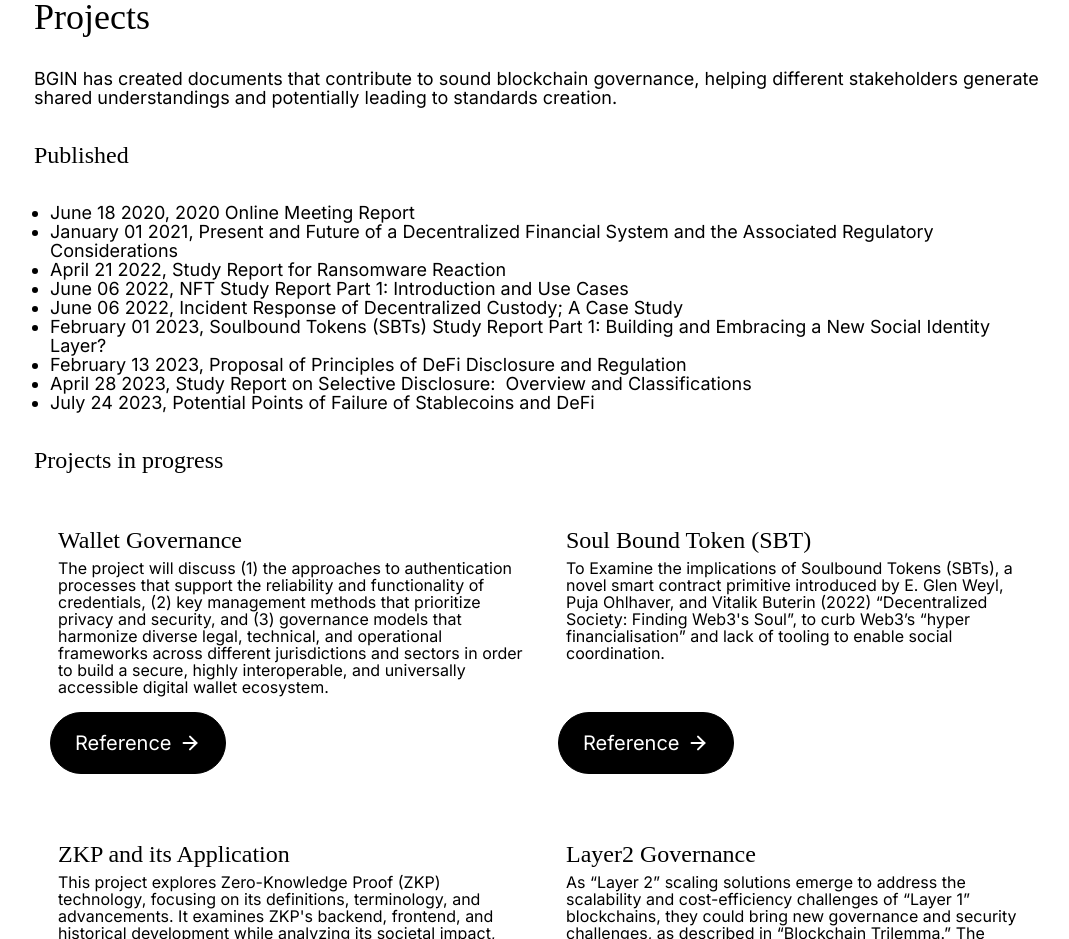
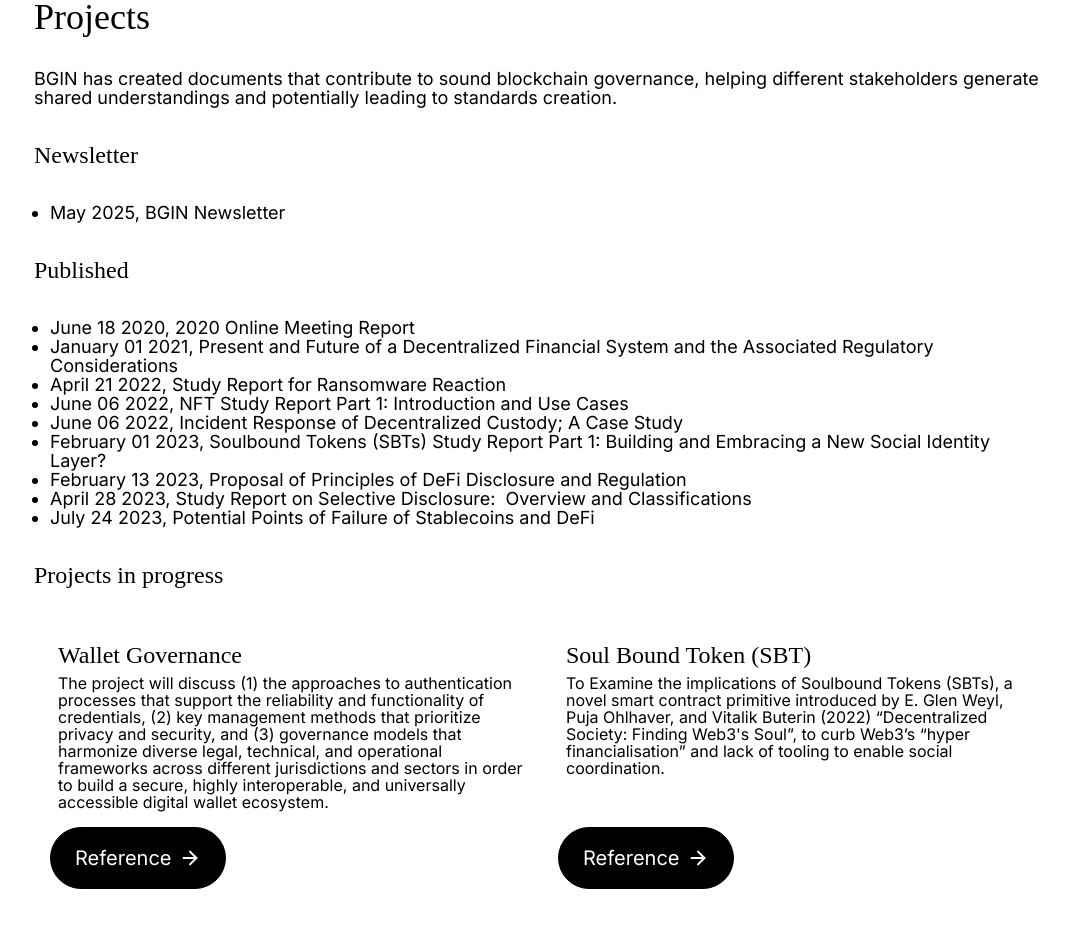
Before and after one commit to bgin-global/bgin-homepage, a Next.js app: page /activities in a window 1280 px wide. Shown: the part 1460-2399 px from the top of the page, without its empty margins (94-1163 px from the left). Built offline with nearby package versions, Linux system fonts and the light colour scheme.

Commit message:
Update page.tsx

```diff
--- a/app/activities/page.tsx
+++ b/app/activities/page.tsx
@@ -110,6 +110,15 @@ export default function Activities() {
             understandings and potentially leading to standards creation.
           </div>
         </div>
+        <SectionSubtitle title="Newsletter" />
+
+        <ul className="w-full text-black max-w-5xl m-auto px-10 xl:px-4">
+　　　　 　　　 <ItemList
+  　　　　　　　  title="May 2025, BGIN Newsletter"
+  　　　　　　　  link="/images/Activities/BGIN%20May%202025%20WG%20Newsletter.pdf"
+　　　　  　　　/>
+　　　　　</ul>
+
         <SectionSubtitle title="Published" />
 
         <ul className="w-full text-black max-w-5xl m-auto px-10 xl:px-4">
```
